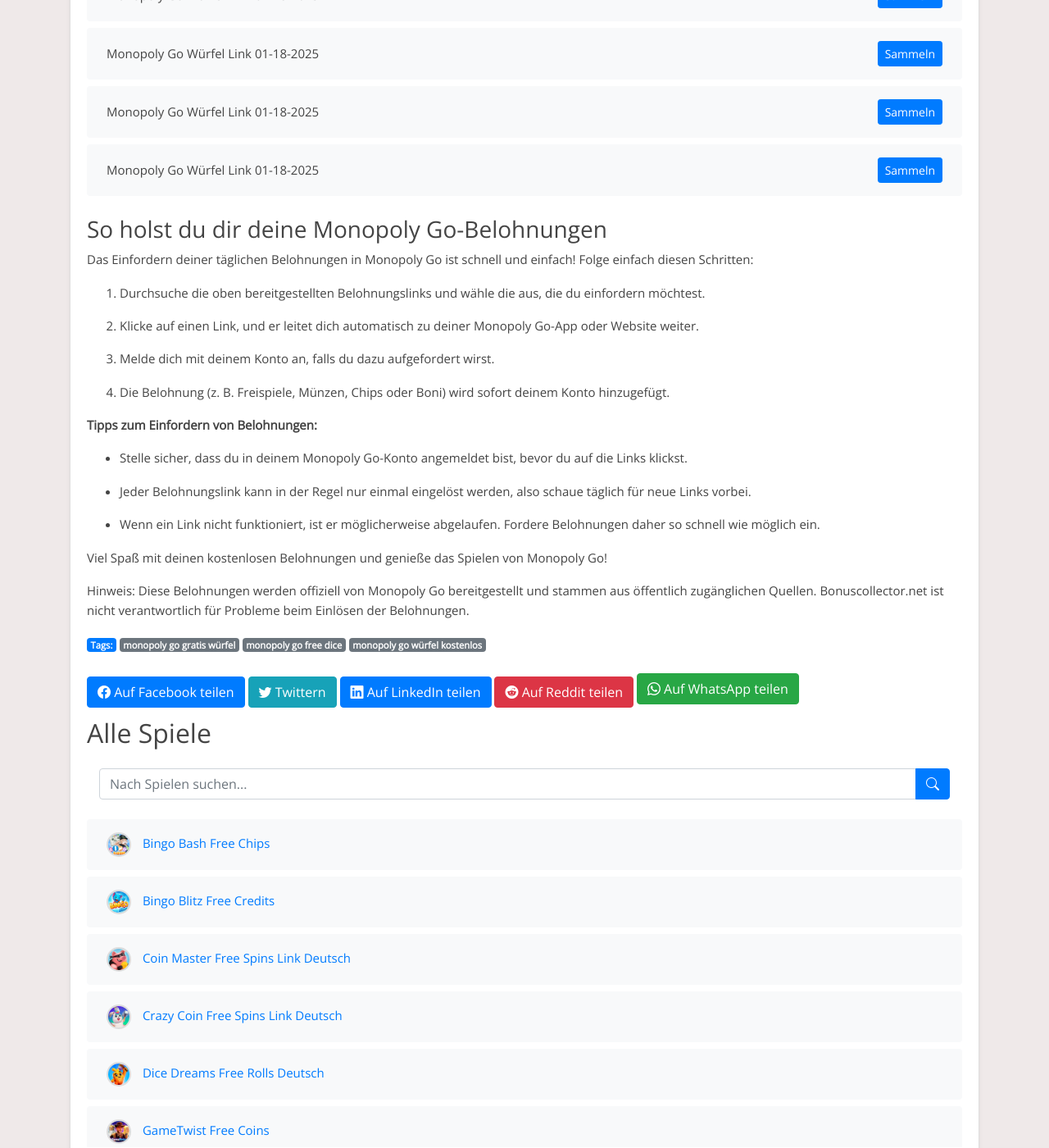
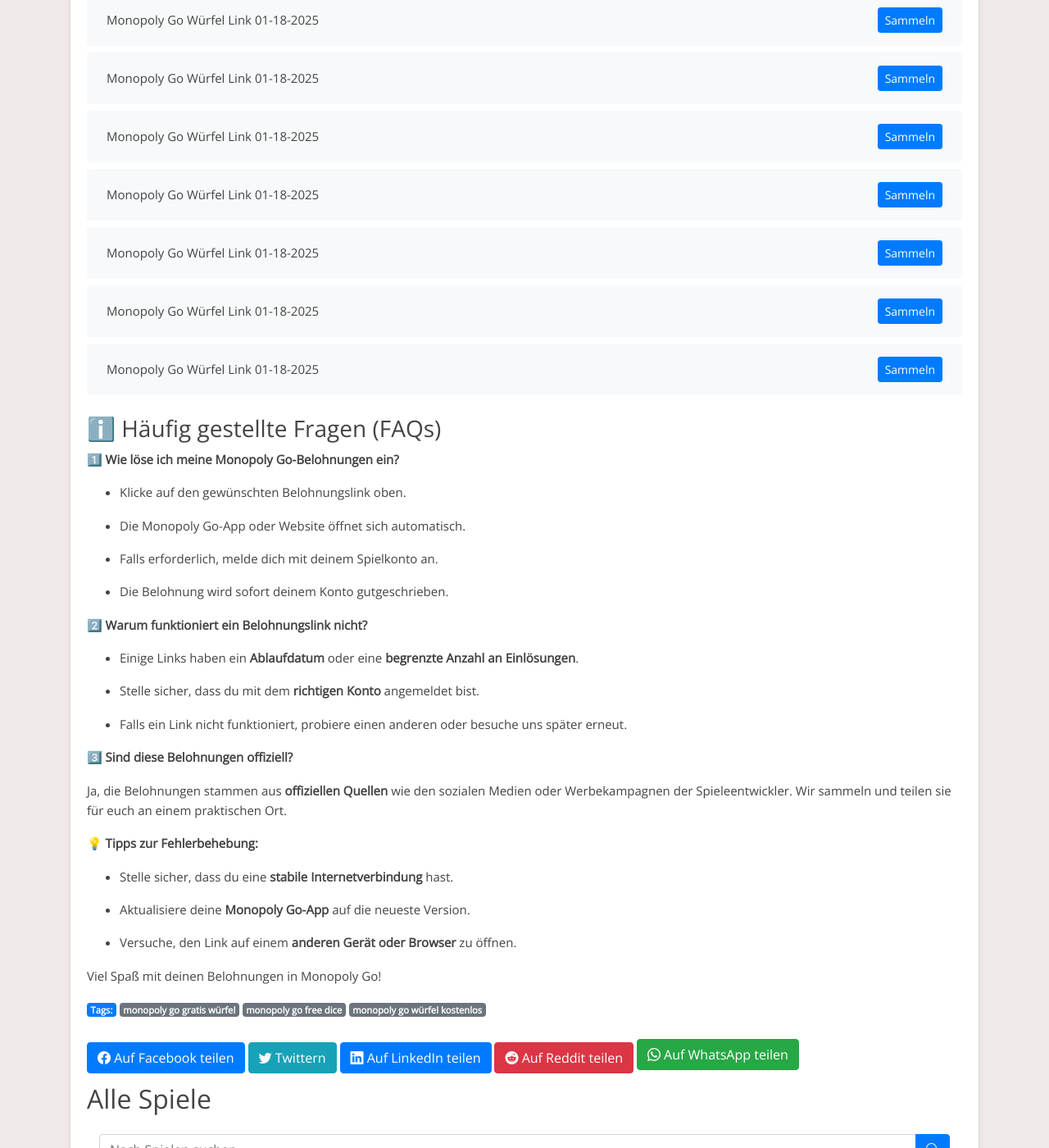
Before and after one commit to Prollad99/bs-de, a Jekyll site: the page built from _posts/2025-01-18-monopoly-go.md, in a window 1280 px wide and 1400 px high, scrolled down 7477 px. Shown: the whole window at 82% size. Built offline with Jekyll 4.4.1, drawn with Linux system fonts in a browser that asks for light colours; some of the changed text lies outside the part shown.

Commit message:
Aktualisiere Inhalte für monopoly-go

```diff
--- a/_includes/monopoly-go_footer.html
+++ b/_includes/monopoly-go_footer.html
@@ -1,27 +1,38 @@
-### So holst du dir deine Monopoly Go-Belohnungen
+### ℹ️ Häufig gestellte Fragen (FAQs)
 
 
-Das Einfordern deiner täglichen Belohnungen in Monopoly Go ist schnell und einfach! Folge einfach diesen Schritten:
+**1️⃣ Wie löse ich meine Monopoly Go-Belohnungen ein?**
 
-1. Durchsuche die oben bereitgestellten Belohnungslinks und wähle die aus, die du einfordern möchtest.
+- Klicke auf den gewünschten Belohnungslink oben.
 
-2. Klicke auf einen Link, und er leitet dich automatisch zu deiner Monopoly Go-App oder Website weiter.
+- Die Monopoly Go-App oder Website öffnet sich automatisch.
 
-3. Melde dich mit deinem Konto an, falls du dazu aufgefordert wirst.
+- Falls erforderlich, melde dich mit deinem Spielkonto an.
 
-4. Die Belohnung (z. B. Freispiele, Münzen, Chips oder Boni) wird sofort deinem Konto hinzugefügt.
+- Die Belohnung wird sofort deinem Konto gutgeschrieben.
 
 
-**Tipps zum Einfordern von Belohnungen:**
+**2️⃣ Warum funktioniert ein Belohnungslink nicht?**
 
-- Stelle sicher, dass du in deinem Monopoly Go-Konto angemeldet bist, bevor du auf die Links klickst.
+- Einige Links haben ein **Ablaufdatum** oder eine **begrenzte Anzahl an Einlösungen**.
 
-- Jeder Belohnungslink kann in der Regel nur einmal eingelöst werden, also schaue täglich für neue Links vorbei.
+- Stelle sicher, dass du mit dem **richtigen Konto** angemeldet bist.
 
-- Wenn ein Link nicht funktioniert, ist er möglicherweise abgelaufen. Fordere Belohnungen daher so schnell wie möglich ein.
+- Falls ein Link nicht funktioniert, probiere einen anderen oder besuche uns später erneut.
 
 
-Viel Spaß mit deinen kostenlosen Belohnungen und genieße das Spielen von Monopoly Go!
+**3️⃣ Sind diese Belohnungen offiziell?**
+
+Ja, die Belohnungen stammen aus **offiziellen Quellen** wie den sozialen Medien oder Werbekampagnen der Spieleentwickler. Wir sammeln und teilen sie für euch an einem praktischen Ort.
 
 
-Hinweis: Diese Belohnungen werden offiziell von Monopoly Go bereitgestellt und stammen aus öffentlich zugänglichen Quellen. Bonuscollector.net ist nicht verantwortlich für Probleme beim Einlösen der Belohnungen.
+**💡 Tipps zur Fehlerbehebung:**
+
+- Stelle sicher, dass du eine **stabile Internetverbindung** hast.
+
+- Aktualisiere deine **Monopoly Go-App** auf die neueste Version.
+
+- Versuche, den Link auf einem **anderen Gerät oder Browser** zu öffnen.
+
+
+Viel Spaß mit deinen Belohnungen in Monopoly Go!
--- a/_includes/monopoly-go_post.html
+++ b/_includes/monopoly-go_post.html
@@ -1,13 +1,29 @@
-Entdecke tägliche Monopoly Go-Belohnungen!
+## Monopoly Go – Tägliche Belohnungen & Tipps
 
 
-Bist du ein Fan von Monopoly Go und möchtest dein Spielerlebnis verbessern? Du bist hier genau richtig! Diese Seite ist allen Monopoly Go-Enthusiasten gewidmet, die täglich kostenlose Belohnungen einfordern möchten. Hier findest du die neuesten Links, um Freispiele, Münzen, Chips und andere spannende Boni zu sammeln, damit du das Spiel noch mehr genießen kannst.
+**Hol dir täglich exklusive Belohnungen für Monopoly Go!** Wir stellen dir die neuesten Bonuslinks bereit, mit denen du Freispiele, Münzen, Chips und andere Belohnungen sammeln kannst.
 
 
-Monopoly Go ist ein unterhaltsames Spiel, das von Millionen geliebt wird. Ob du höhere Level erreichen oder einfach nur den Nervenkitzel genießen möchtest – unsere täglichen Belohnungslinks halten dich im Spiel.
+### 🎮 Was ist Monopoly Go?
+
+Monopoly Go ist ein spannendes und unterhaltsames Spiel, das Millionen von Spielern weltweit begeistert. Es bietet tägliche Herausforderungen, Events und Belohnungen, die dein Spielerlebnis verbessern.
 
 
-Hinweis: Monopoly Go ist eine kostenlose App, die ausschließlich zu Unterhaltungszwecken entwickelt wurde. Bonuscollector.net ist eine unabhängige Plattform und steht in keiner Verbindung zu den Entwicklern oder Eigentümern von Monopoly Go.
+### 🏆 Warum solltest du Belohnungen einlösen?
+
+- **Mehr Spielzeit** – Genieße das Spiel ohne Unterbrechungen.
+
+- **Schneller Fortschritt** – Steige schneller auf und schalte neue Inhalte frei.
+
+- **Events optimal nutzen** – Einige Boni sind nur für kurze Zeit verfügbar!
 
 
-Schau täglich vorbei, um sicherzustellen, dass du keine Belohnung verpasst!
+### 💡 Pro Tipp:
+
+„Speichere deine Belohnungen für besondere Events oder Herausforderungen, um den maximalen Vorteil zu erzielen!“
+
+
+Bleib dran und sichere dir täglich deine Monopoly Go-Belohnungen!
+
+
+*Hinweis: Bonuscollector.net steht in keiner Verbindung zu den Entwicklern von Monopoly Go. Alle Links stammen aus offiziellen Quellen.*
```
